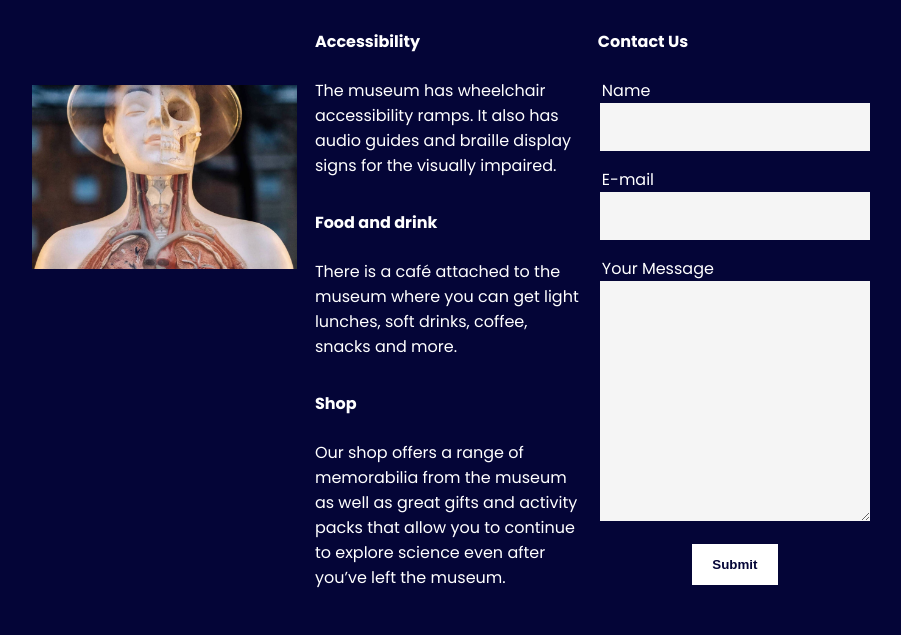
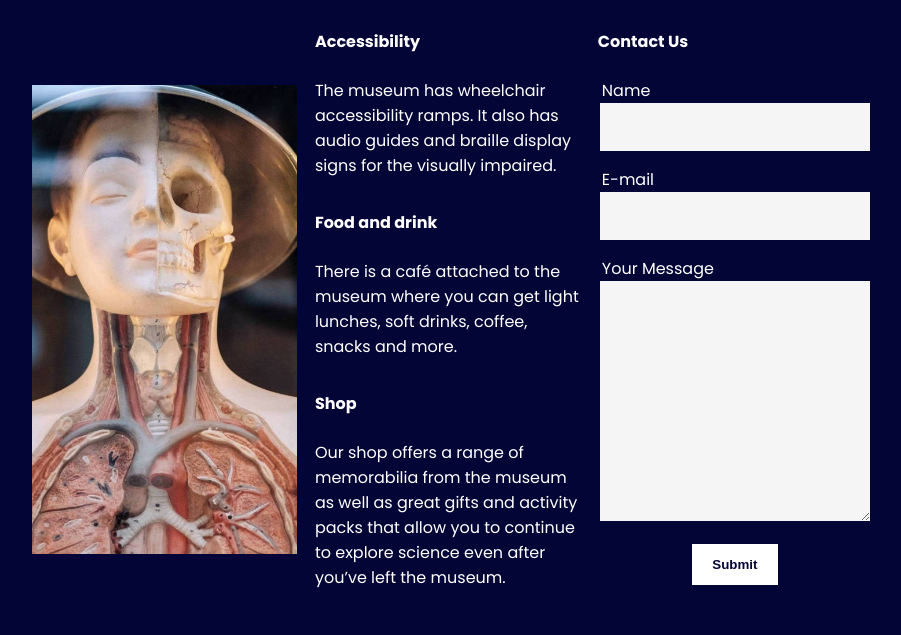
Before and after one commit to cchristinapopova/CommunityScienceMuseum, a plain HTML site: page html/contact.html in a window 1280 px wide. Shown: the part 870-1505 px from the top of the page, without its empty margins (188-1089 px from the left). Drawn offline with Linux system fonts and the light colour scheme.

Commit message:
bug fixing

```diff
--- a/css/contact.css
+++ b/css/contact.css
@@ -257,7 +257,7 @@
 
     .column-4-accessibility-img-4-content img {
         min-width: 100%;
-        height: 100%;
+        min-height: 90%;
         max-height: 183.2px;
     }
 }
```
